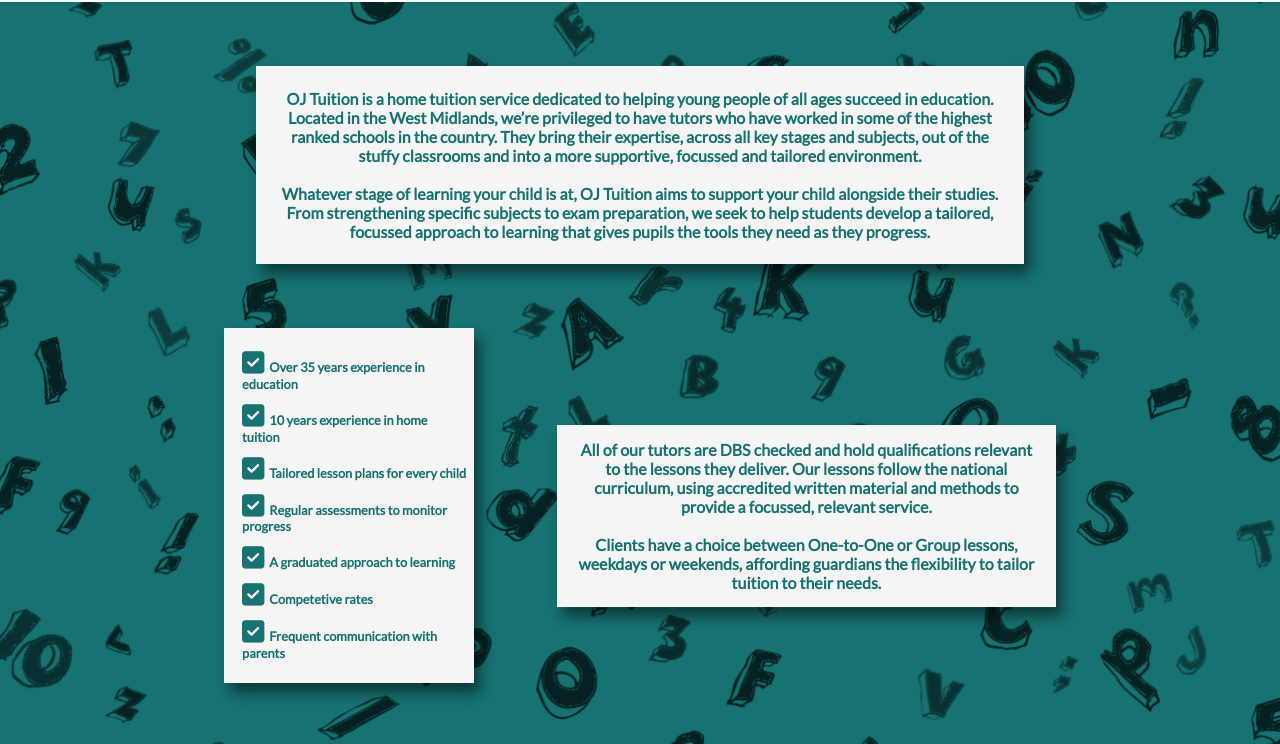
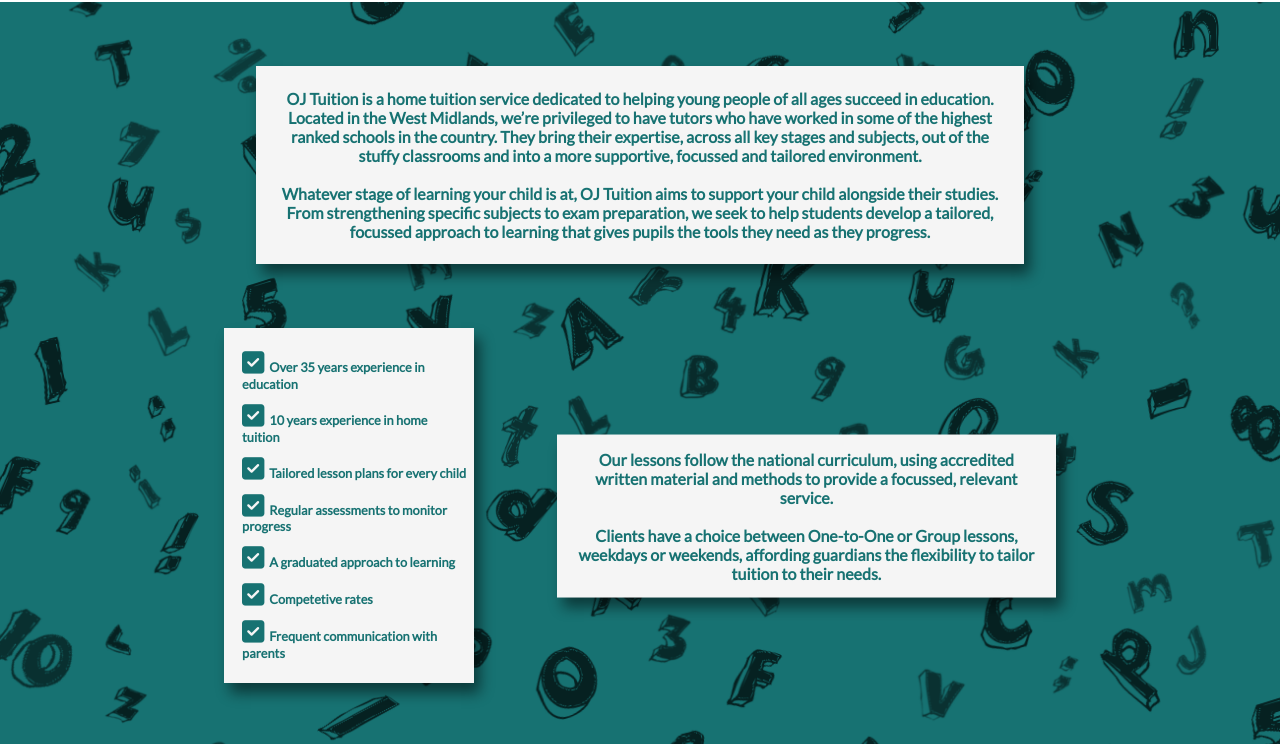
Before and after one commit to Ojtuition/Ojtuition.github.io, a plain HTML site: page index.html in a window 1280 px wide. Shown: the part 1207-1951 px from the top of the page. Drawn offline with nearby package versions, Linux system fonts and the light colour scheme.

Commit message:
Update index.html

```diff
--- a/index.html
+++ b/index.html
@@ -83,7 +83,7 @@ support the pressures of examinations will be alleviated.</p></div></div><img sr
 				</ul>
 			</div>
 			<div class="h_c_3 shad">
-				<p>All of our tutors are DBS checked and hold qualifications relevant to the lessons they deliver. Our lessons follow the national curriculum, using accredited written material and methods to provide a focussed, relevant service.<br><br>Clients have a choice between One-to-One or Group lessons, weekdays or weekends, affording guardians the flexibility to tailor tuition to their needs.</p>
+				<p>Our lessons follow the national curriculum, using accredited written material and methods to provide a focussed, relevant service.<br><br>Clients have a choice between One-to-One or Group lessons, weekdays or weekends, affording guardians the flexibility to tailor tuition to their needs.</p>
 			</div>
 		</div>
 	</div>
```
